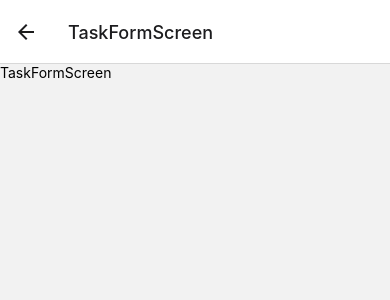
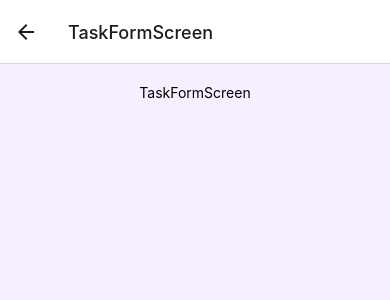
Before and after one commit to DavidMerino25/ReactAppTasks, a React Native app in the folder myapp/: screen /TaskFormScreen in a window 390 px wide. Shown: the top 300 px of the page. Built offline with nearby package versions, Linux system fonts and the light colour scheme; no server answers.

Commit message:
add: styles para el listado de las tareas

```diff
--- a/myapp/components/Layout.js
+++ b/myapp/components/Layout.js
@@ -0,0 +1,22 @@
+import { View, Text, StyleSheet } from 'react-native'
+import React from 'react'
+
+const Layout = ({ children }) => {
+    return (
+        <View style={styles.container} >
+            {children}
+        </View>
+    )
+}
+
+const styles = StyleSheet.create({
+    container: {
+        backgroundColor: '#f5efff',
+        padding: 20,
+        flex: 1,
+        alignItems: 'center'
+    }
+
+})
+
+export default Layout
--- a/myapp/components/TaskItem.js
+++ b/myapp/components/TaskItem.js
@@ -0,0 +1,34 @@
+import { View, Text , StyleSheet} from 'react-native'
+import React from 'react'
+
+
+
+const TaskItem = ({task}) => {
+  return (
+    <View style={styles.itemContainer}>
+      <Text style={styles.itemTitle}>{task.title}</Text>
+      <Text style={styles.itemDescription}>{task.description}</Text>
+    </View>
+  )
+}
+const styles = StyleSheet.create({
+    itemContainer: {
+        backgroundColor: '#7371fc',
+        padding: 20,
+        borderRadius: 8,
+        marginVertical: 8,
+
+    },
+    itemTitle: {
+        fontSize: 20,
+        fontWeight: 'bold',
+        color: '#fff'
+    },
+    itemDescription: {
+        fontSize: 16,
+        color: '#e5d9f2'
+    }
+
+})
+
+export default TaskItem
--- a/myapp/components/TaskList.js
+++ b/myapp/components/TaskList.js
@@ -1,14 +1,17 @@
 import { View, Text, FlatList } from 'react-native'
 import React from 'react'
+import TaskItem from './TaskItem'
 
 const TaskList = ({ tasks }) => {
+    const renderItem = ({ item }) => {
+        return<TaskItem task={item} />
+    }
     return (
         <FlatList
+            style={{ width: '100%', backgroundColor: '#fff', padding: 10, borderRadius: 8, marginTop: 10, marginBottom: 10, elevation: 5, shadowColor: '#7371fc', shadowOpacity: 0.2, shadowRadius: 1.5, shadowOffset: { width: 0, height: 2 } }}
             data={tasks}
-            keyExtractor={(item) => item.id.toString()}
-            renderItem={({ item }) => {
-                return <Text>{item.title}</Text>
-            }}
+            keyExtractor={(item) => item.id + ''}
+            renderItem={renderItem}
         />
     )
 }
--- a/myapp/screens/HomeScreen.js
+++ b/myapp/screens/HomeScreen.js
@@ -2,6 +2,7 @@ import React, { useEffect, useState } from "react";
 import { View } from 'react-native'
 import { getTasks } from "../api";
 import TaskList from "../components/TaskList";
+import Layout from "../components/Layout";
 
 const HomeScreen = () => {
     const [tasks, setTasks] = useState([])
@@ -14,9 +15,9 @@ const HomeScreen = () => {
     }, []);
 
     return (
-        <View>
+        <Layout>
            <TaskList tasks={tasks}/>
-        </View>
+        </Layout>
     )
 }
 export default HomeScreen
--- a/myapp/screens/TaskFormScreen.js
+++ b/myapp/screens/TaskFormScreen.js
@@ -1,11 +1,11 @@
 import { View, Text } from 'react-native'
 import React from 'react'
-
+import Layout from '../components/Layout'
 const TaskFormScreen = () => {
   return (
-    <View>
+    <Layout>
       <Text>TaskFormScreen</Text>
-    </View>
+    </Layout>
   )
 }
 
```
